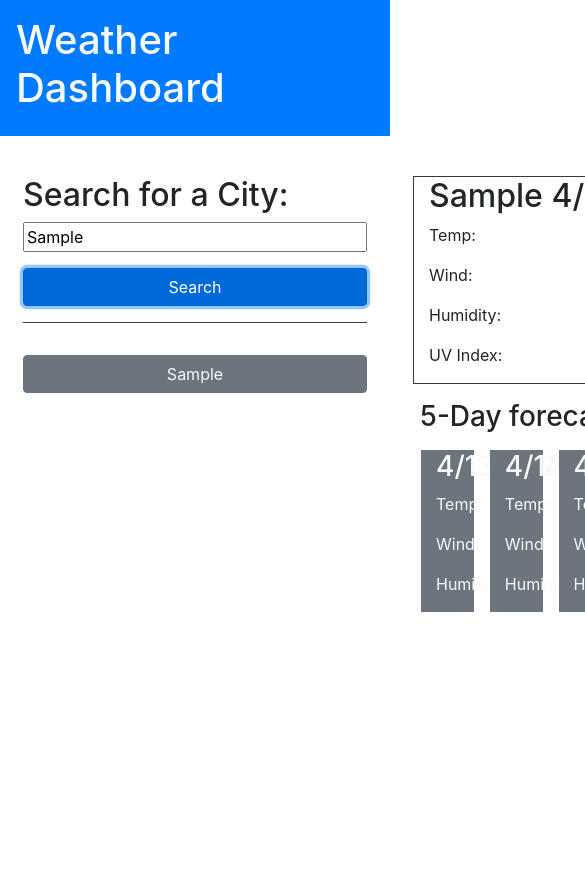
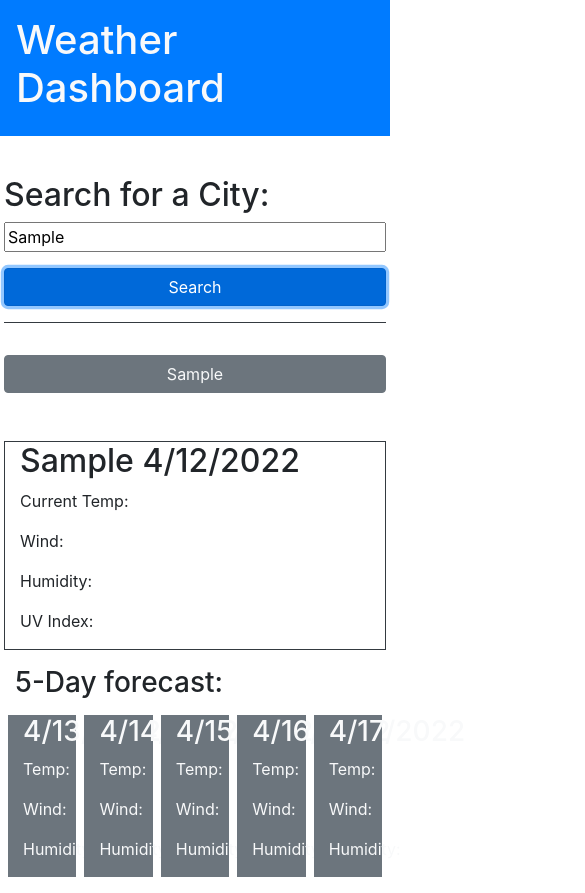
Before and after one commit to francis-bond/weatherdashboard, a plain HTML site: page index.html in a window 390 px wide. Both pictures are taken after typing "Sample" into the empty fields and a click on the button "Search". Shown: the top 893 px of the page, 585 px wide, since content can reach past the window. Before the commit the page ends 844 px from the top, so only its background shows below. Drawn offline with nearby package versions, Linux system fonts and the light colour scheme; no server answers.

Commit message:
Limited past search number, added small screen compatibility, temp range for forecast, no repeats in past searches

```diff
--- a/Assets/js/script.js
+++ b/Assets/js/script.js
@@ -53,9 +53,11 @@ document.querySelectorAll(".pastSearch").forEach( item =>{
     search = item.textContent;
     getLocation();
     $("#list-group-item").html("");
-  pastSearches.forEach(function(item){
+  if(!pastSearches.includes(item)){
+    pastSearches.forEach(function(item){
     $("#list-group-item").prepend('<li><button type="submit" class="btn btn-secondary text-light my-3 pastSearch" style="width: 100%">'+ item +'</button></li>');
-  })
+  }
+  )}
 })
 })
 
@@ -66,10 +68,14 @@ function getLocation() {
     pastSearches = [];
   }
 
-  if (pastSearches.length == 8) {
+  if (pastSearches.length == 5) {
     pastSearches.pop();
   }
+
+  if(!pastSearches.includes(search)){
   pastSearches.unshift(search);
+  }
+
   localStorage.setItem("pastSearches", JSON.stringify(pastSearches));
 
   title.textContent = search +" "+ today;
@@ -102,7 +108,7 @@ function getApi() {
       return response.json();
     })
     .then(function (data) {
-      $("#temp").text("Temp: " + Math.floor((data.current.temp - 273.15)* 9 / 5 + 32) + " °F");
+      $("#temp").text("Current Temp: " + Math.floor((data.current.temp - 273.15)* 9 / 5 + 32) + "°F");
       $("#wind").text("Wind: " + data.current.wind_speed + " MPH")
       $("#humid").text("Humidity: " + data.current.humidity + "%")
       $("#uvi").text("UV Index: " + data.current.uvi + "%")
@@ -115,23 +121,23 @@ function getApi() {
       }
       console.log(data)
 
-      $("#temp0").text("Temp: " + Math.floor((data.daily[0].temp.day - 273.15)* 9 / 5 + 32) + " °F");
+      $("#temp0").text("Temp: " + Math.floor((data.daily[0].temp.min - 273.15)* 9 / 5 + 32) + "-" + Math.floor((data.daily[0].temp.max - 273.15)* 9 / 5 + 32) + " °F");
       $("#wind0").text("Wind: " + data.daily[0].wind_speed + " MPH")
       $("#humid0").text("Humidity: " + data.daily[0].humidity + "%")
 
-      $("#temp1").text("Temp: " + Math.floor((data.daily[1].temp.day - 273.15)* 9 / 5 + 32) + " °F");
+      $("#temp1").text("Temp: " + Math.floor((data.daily[1].temp.min - 273.15)* 9 / 5 + 32) + "-" + Math.floor((data.daily[1].temp.max - 273.15)* 9 / 5 + 32) + " °F");
       $("#wind1").text("Wind: " + data.daily[1].wind_speed + " MPH")
       $("#humid1").text("Humidity: " + data.daily[1].humidity + "%")
 
-      $("#temp2").text("Temp: " + Math.floor((data.daily[2].temp.day - 273.15)* 9 / 5 + 32) + " °F");
+      $("#temp2").text("Temp: " + Math.floor((data.daily[2].temp.min - 273.15)* 9 / 5 + 32) + "-" + Math.floor((data.daily[2].temp.max - 273.15)* 9 / 5 + 32) + " °F");
       $("#wind2").text("Wind: " + data.daily[2].wind_speed + " MPH")
       $("#humid2").text("Humidity: " + data.daily[2].humidity + "%")
 
-      $("#temp3").text("Temp: " + Math.floor((data.daily[3].temp.day - 273.15)* 9 / 5 + 32) + " °F");
+      $("#temp3").text("Temp: " + Math.floor((data.daily[3].temp.min - 273.15)* 9 / 5 + 32) + "-" + Math.floor((data.daily[3].temp.max - 273.15)* 9 / 5 + 32) + " °F");
       $("#wind3").text("Wind: " + data.daily[3].wind_speed + " MPH")
       $("#humid3").text("Humidity: " + data.daily[3].humidity + "%")
 
-      $("#temp4").text("Temp: " + Math.floor((data.daily[4].temp.day - 273.15)* 9 / 5 + 32) + " °F");
+      $("#temp4").text("Temp: " + Math.floor((data.daily[4].temp.min - 273.15)* 9 / 5 + 32) + "-" + Math.floor((data.daily[4].temp.max - 273.15)* 9 / 5 + 32) + " °F");
       $("#wind4").text("Wind: " + data.daily[4].wind_speed + " MPH")
       $("#humid4").text("Humidity: " + data.daily[4].humidity + "%")
 
--- a/index.html
+++ b/index.html
@@ -27,9 +27,9 @@
     </div>
   </header>
 
-  <div class="d-flex">
+  <div class="d-flex row">
     <div class="col-12 col-md-4">
-        <div class="row justify-content-left my-3 mx-2 border-bottom border-dark">
+        <div class="row justify-content-left my-3 mx-1 border-bottom border-dark">
             <h2>Search for a City:</h2>
             <form style="width: 100%">
                 <div class="">
@@ -38,7 +38,7 @@
                 <button type="submit" class="btn btn-primary my-3" style="width: 100%" id="submit">Search</button>
             </form>
         </div>
-        <div class="row justify-content-center my-3 mx-2">
+        <div class="row justify-content-center my-3 mx-1">
             <ul id="list-group-item" class="list-group">
                 <!-- <li><button type="submit" class="btn btn-secondary text-light my-3" style="width: 100%">Austin</button></li> -->
             </ul>
@@ -46,10 +46,10 @@
     </div>
 
     <div class="col-12 col-md-8">
-        <div class="row justify-content-around my-3 mx-2 border border-dark">
+        <div class="row justify-content-around my-3 mx-1 border border-dark">
             <div class="col">
-                <h2 id="title1">Atlanta</h2>
-                <p id="temp">Temp: </p>
+                <h2 id="title1">City name</h2>
+                <p id="temp"> Current Temp: </p>
                 <p id="wind">Wind: </p>
                 <p id="humid">Humidity: </p>
                 <p id="uvi">UV Index: </p>
@@ -58,32 +58,32 @@
         <div class="col">
             <h3>5-Day forecast:</h3>
         </div>
-        <div class="d-flex row my-2 mx-2">
-            <div class="col bg-secondary text-light mx-2 my-2">
+        <div class="d-flex row my-2 mx-1">
+            <div class="col bg-secondary text-light mx-1 my-2">
                 <h3 id="date0">date1</h3>
                 <p id="temp0">Temp: </p>
                 <p id="wind0">Wind: </p>
                 <p id="humid0">Humidity: </p>
             </div>
-            <div class="col bg-secondary text-light mx-2 my-2">
+            <div class="col bg-secondary text-light mx-1 my-2">
                 <h3 id="date1">date1</h3>
                 <p id="temp1">Temp: </p>
                 <p id="wind1">Wind: </p>
                 <p id="humid1">Humidity: </p>
             </div>
-            <div class="col bg-secondary text-light mx-2 my-2">
+            <div class="col bg-secondary text-light mx-1 my-2">
                 <h3 id="date2">date1</h3>
                 <p id="temp2">Temp: </p>
                 <p id="wind2">Wind: </p>
                 <p id="humid2">Humidity: </p>
             </div>
-            <div class="col bg-secondary text-light mx-2 my-2">
+            <div class="col bg-secondary text-light mx-1 my-2">
                 <h3 id="date3">date1</h3>
                 <p id="temp3">Temp: </p>
                 <p id="wind3">Wind: </p>
                 <p id="humid3">Humidity: </p>
             </div>
-            <div class="col bg-secondary text-light mx-2 my-2">
+            <div class="col bg-secondary text-light mx-1 my-2">
                 <h3 id="date4">date1</h3>
                 <p id="temp4">Temp: </p>
                 <p id="wind4">Wind: </p>
```
